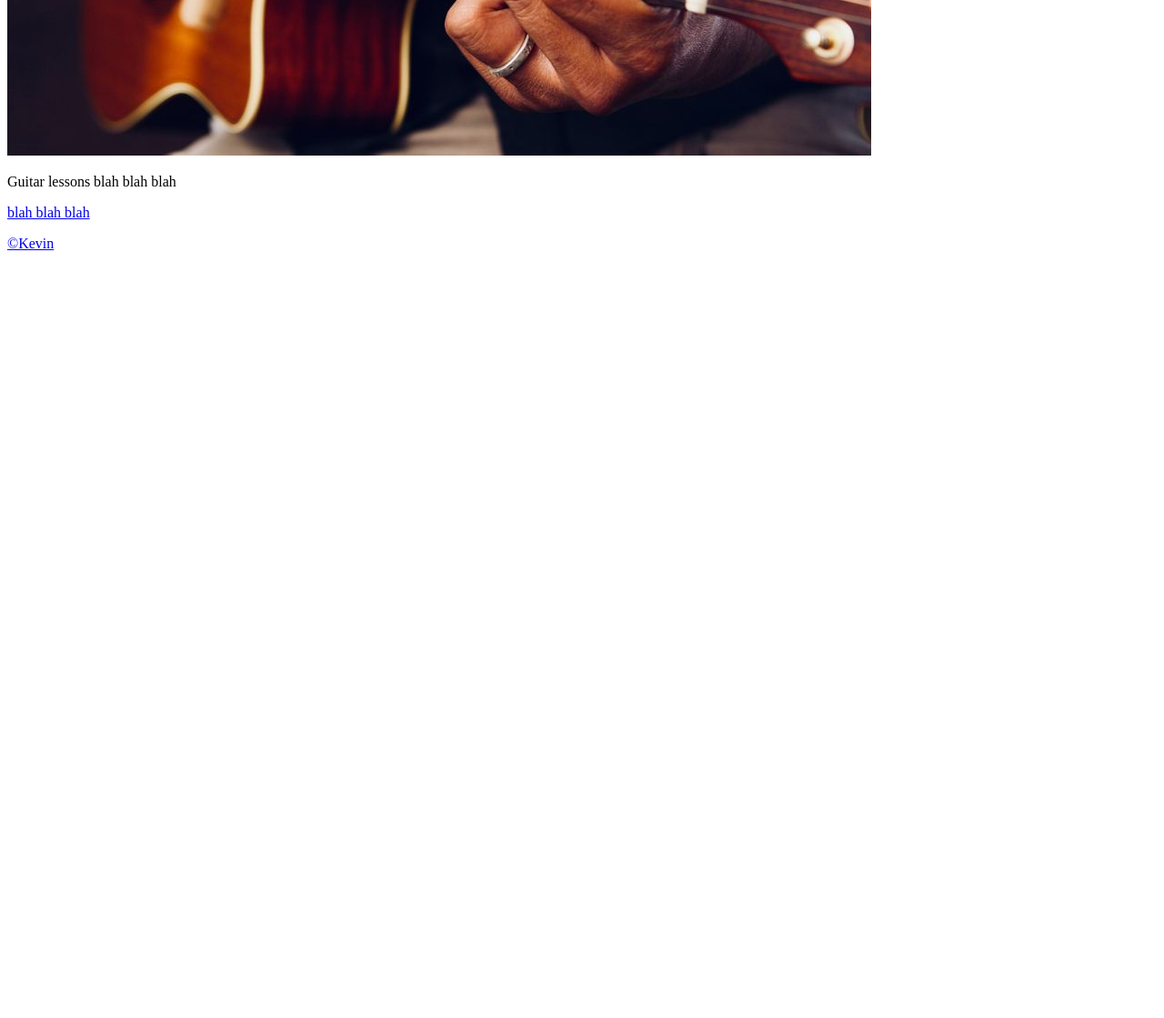
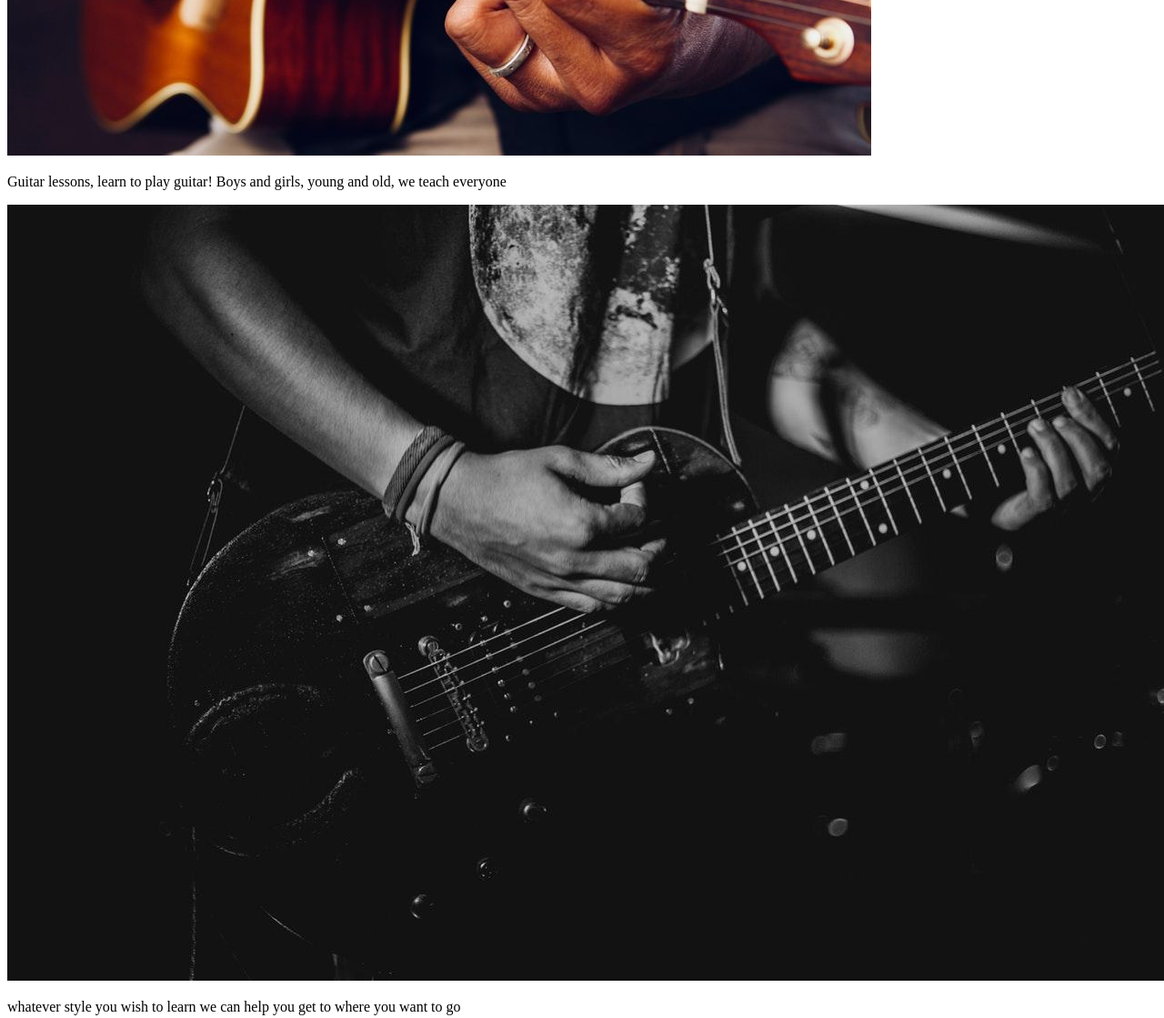
Before and after one commit to Kmac1027/guitar-website, a plain HTML site: page index.html in a window 1280 px wide. Shown: the part 500-1619 px from the top of the page at 91% size. Before the commit the page ends 800 px from the top, so only its background shows below. Drawn offline with Linux system fonts and the light colour scheme.

Commit message:
added new pic

```diff
--- a/index.html
+++ b/index.html
@@ -16,11 +16,13 @@
         </section>
         <section>
             <img src="guitar pic.jpg">
-            <p>Guitar lessons blah blah blah</p>
+            <p>Guitar lessons, learn to play guitar! Boys and girls, young and old, we teach everyone
+            </p>
         </section>
         <section>
-            <a href="https://www.youtube.com/watch?v=Ddn4MGaS3N4">
-            <p>blah blah blah </p>
+            <img src="electric guitar pic.jpeg">
+            <p>whatever style you wish to learn we can help you get to where you want to go
+             </p>
         </section>
         <footer>
             &copy;Kevin
```
Also changed, not shown: electric guitar pic.jpeg (added).
